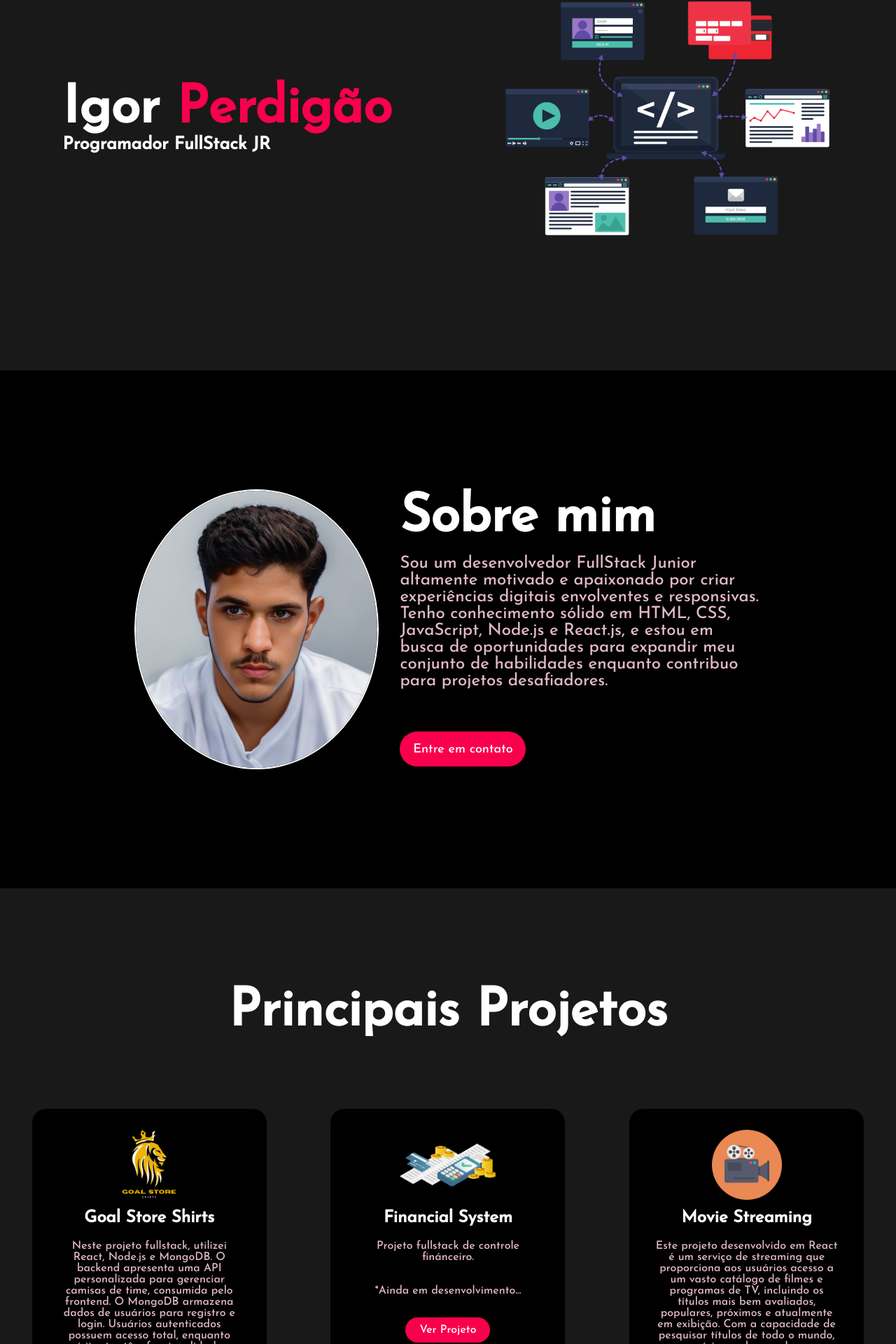
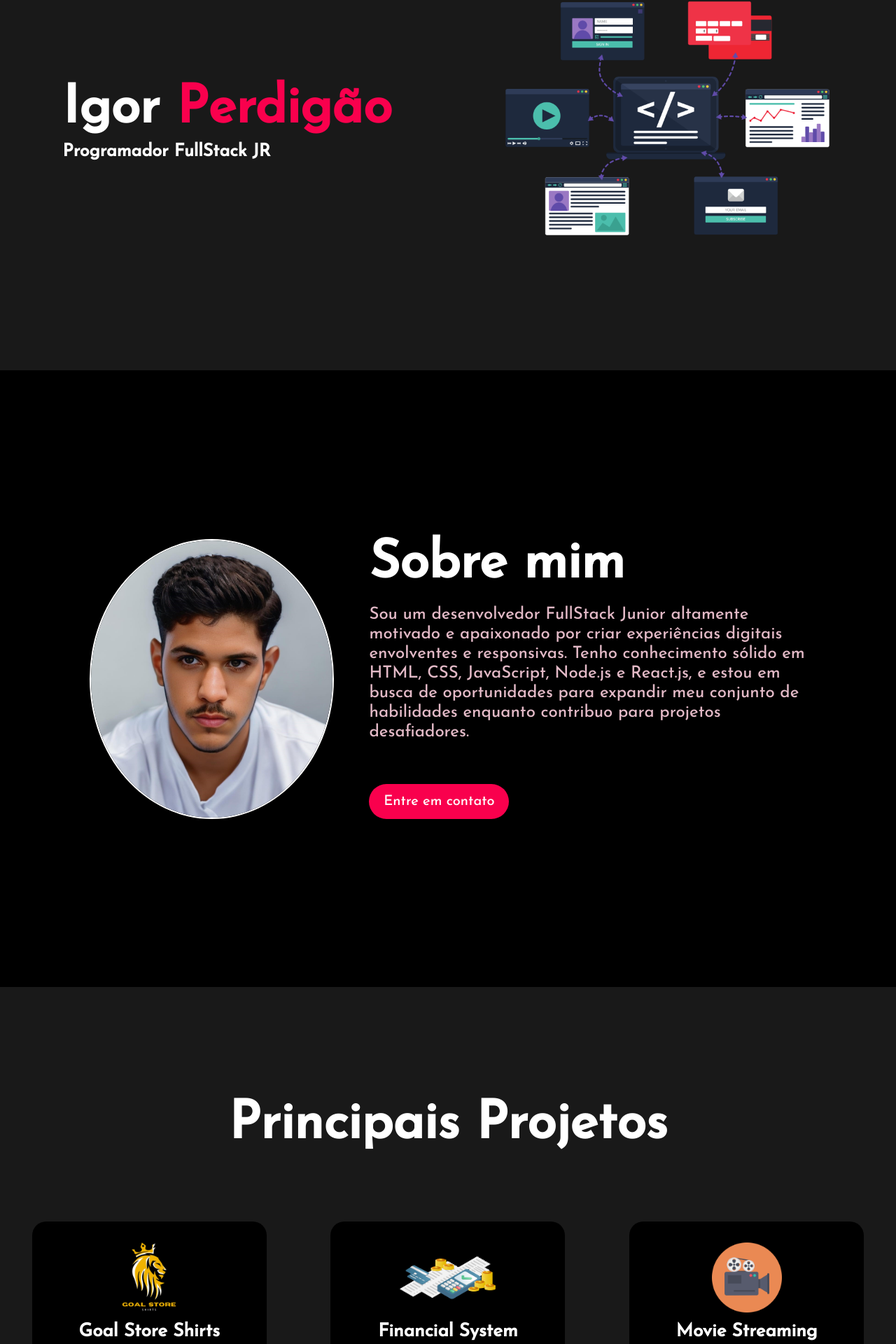
Before and after one commit to Hashtag-igor/Portfolio, a React (Vite) app: page / in a window 1280 px wide. Shown: the part 281-2201 px from the top of the page at 70% size. Built offline with nearby package versions, Linux system fonts and the light colour scheme.

Commit message:
Fiz alterações pontuais em links e no CSS do Footer. Já no HomePage eu adicionei o finalizei o CSS para dispositivos tipo Tablet

```diff
--- a/src/components/Footer.jsx
+++ b/src/components/Footer.jsx
@@ -14,7 +14,7 @@ export default function Footer() {
             <LinkedinIcon />
             <FooterLink>Linkedin</FooterLink>
           </FooterSocialLinkWrapper>
-          <FooterSocialLinkWrapper href="igor_contatos@hotmail.com">
+          <FooterSocialLinkWrapper href="https://github.com/Hashtag-igor" target='_blank' rel="noopener noreferrer">
             <GithubIcon />
             <FooterLink>Github</FooterLink>
           </FooterSocialLinkWrapper>
@@ -24,7 +24,7 @@ export default function Footer() {
             <FooterTitle>CONTATO</FooterTitle>
             <FooterInfoWrapper>
               <PhoneIcon />
-              <FooterLink>WHATSAPP (31) 99802-3935</FooterLink>
+              <FooterLink>whatsapp (31) 99802-3935</FooterLink>
             </FooterInfoWrapper>
             <FooterInfoWrapper>
               <MailIcoon />
--- a/src/pages/HomePage.jsx
+++ b/src/pages/HomePage.jsx
@@ -12,7 +12,7 @@ import Footer from "../components/Footer"
 import { HomeContainer, ProfileInfoButton, ProfileInfoContainer, ProfileInfoDescription, ProfileInfoTitle, ProfileSectionContainer,
          ProfileSectionIMG, ProjectCardContainer, ProjectCardDescription, ProjectCardIMG, ProjectCardName, ProjectCardWrapper,
          ProjectLink, ProjectSectionContainer, ProjectSectionTitle, HomeInfoContainer, HomeNameLeft, HomeNameRight, HomeProfession,
-         HomeProfileInfo, AllProjects, AllProjectsContainer } from "../styles/HomeStyles"
+         HomeProfileInfo, AllProjects, AllProjectsContainer, Background} from "../styles/HomeStyles"
 
 
 export default function HomePage() {
@@ -24,6 +24,7 @@ export default function HomePage() {
           <HomeNameLeft>Igor <HomeNameRight>Perdigão</HomeNameRight></HomeNameLeft>
           <HomeProfession>Programador FullStack JR</HomeProfession>
         </HomeProfileInfo>
+        <Background />
       </HomeInfoContainer>
       <HomeContainer>
         <ProfileSectionContainer id="sobre">
--- a/src/styles/FooterStyles.jsx
+++ b/src/styles/FooterStyles.jsx
@@ -26,24 +26,24 @@ export const FooterSocialWrapper = styled.div`
 `
 export const FooterTitle = styled.h2`
     color: #f9004d;
-    margin-bottom: 5px;
+    margin-bottom: 10px;
 `
 export const LinkedinIcon = styled(BsLinkedin)`
     color: #4040f7;
-    margin-right: 5px;
+    margin-right: 6px;
 `
 export const MailIcoon = styled(AiOutlineMail)`
     color: #f9004d;
-    margin-right: 5px;
+    margin-right: 6px;
     font-size: 20px;
 `
 export const GithubIcon = styled(BsGithub)`
     color: #fff;
-    margin-right: 5px;
+    margin-right: 6px;
 `
 export const PhoneIcon = styled(FaPhone)`
     color: #077907;
-    margin-right: 5px;
+    margin-right: 6px;
 `
 export const FooterInfoContainer = styled.div`
     display: flex;
@@ -63,5 +63,5 @@ export const RightsReservedContainer = styled.div`
     margin-top: 80px;
 `
 export const FooterName = styled.h5`
-    font-size: 18px;
+    font-size: 16px;
 `
--- a/src/styles/HomeStyles.jsx
+++ b/src/styles/HomeStyles.jsx
@@ -2,21 +2,50 @@ import styled from "styled-components";
 import { Link } from "react-router-dom"
 import background from "../assets/background.png"
 
-export const HomeContainer = styled.main``
+export const HomeContainer = styled.main`
+    background-color: #000000;
+    width: 100%;
 
+    @media screen and (max-width: 600px) {
+        font-size: 40px;
+    }
+`
 
+export const Background = styled.div`
+    height: 90vh;
+    width: 100%;
+    background-image: url(${background});
+    background-size: cover;
+    background-position: center;
+
+    @media screen and (max-width: 1024px) {
+        display: none;
+    }
+`
 export const HomeInfoContainer = styled.div`
     width: 100%;
     height: 90vh;
-    background-image: url(${background});
-    background-size: cover;
-    background-position: center;
+    display: flex;
+    flex-direction: column;
     background-color: #191919;
+
+    @media screen and (max-width: 1024px) {
+        height: 25vh;
+    }
 `
 export const HomeProfileInfo = styled.div`
     position: absolute;
     top: 50%;
     left: 7%;
+
+    @media screen and (max-width: 1024px) {
+        position: relative;
+        top: 0;
+        left: 0;
+        width: 100%;
+        text-align: center;
+        margin: 80px 0;
+    }
 `
 export const HomeNameLeft = styled.h1`
     color: white;
@@ -28,6 +57,7 @@ export const HomeNameRight = styled.span`
 export const HomeProfession = styled.h3`
     color: white;
     font-size: 25px;
+    margin-top: 10px;
 `
 
 
@@ -35,17 +65,34 @@ export const HomeProfession = styled.h3`
 export const ProfileSectionContainer = styled.section`
     display: flex;
     align-items: center;
-    padding: 170px 15%;
-    background-color: #000000;
+    /* padding: 170px 15%; */
+    width: 80%;
+    padding: 240px 0;
+    margin: auto;
+
+    @media screen and (max-width: 1024px) {
+        flex-direction: column;
+        padding: 180px 0 240px 0;
+    }
+
+    @media screen and (max-width: 600px) {
+        width: 100%;
+    }
 `
 export const ProfileSectionIMG = styled.img`
     height: 400px;
     border-radius: 100%;
     /* border: 2px solid #f9004d; */
     border: 2px solid white;
-    margin-right: 30px;
+    margin-right: 50px;
+
+    @media screen and (max-width: 1024px) {
+        height: 450px;
+        margin: 0 auto 60px auto;
+    }
 `
 export const ProfileInfoContainer = styled.div`
+
 `
 export const ProfileInfoTitle = styled.h2`
     color: white;
@@ -54,15 +101,16 @@ export const ProfileInfoTitle = styled.h2`
 export const ProfileInfoDescription = styled.p`
     color: #e2b9c6;
     font-size: 24px;
-    margin-top: 15px;
+    margin-top: 20px;
     margin-bottom: 60px;
+    line-height: 28px;
 `
 export const ProfileInfoButton = styled.button`
     color: white;
     background: #f9004d;
     height: 50px;
-    width: 180px;
-    font-size: 18px;
+    width: 200px;
+    font-size: 20px;
     border: none;
     border-radius: 26px;
     cursor: pointer;
@@ -78,17 +126,33 @@ export const ProfileInfoButton = styled.button`
 //PROJECT SECTION
 export const ProjectSectionContainer = styled.section`
     background-color: #191919;
-    padding: 140px 0;
+    padding: 160px 0;
 `
 export const ProjectSectionTitle = styled.h2`
     color: white;
     font-size: 75px;
     text-align: center;
+
+    @media screen and (max-width: 700px) {
+        font-size: 60px;
+    }
+
+    @media screen and (max-width: 600px) {
+        font-size: 50px;
+    }
+    @media screen and (max-width: 600px) {
+        font-size: 40px;
+    }
 `
 export const ProjectCardContainer = styled.div`
     display: flex;
     justify-content: space-around;
     margin-top: 100px;
+
+    @media screen and (max-width: 1024px) {
+        flex-direction: column;
+        width: 100%;
+    }
 `
 export const ProjectCardWrapper = styled.div`
     background-color: #000000;
@@ -97,19 +161,37 @@ export const ProjectCardWrapper = styled.div`
     border-radius: 20px;
     padding: 20px 35px;
     text-align: center;
+
+    @media screen and (max-width: 1024px) {
+        width: 90%;
+        margin: 15px auto;
+        height: 520px;
+    }
 `
 export const ProjectCardIMG = styled.img`
     height: 100px;
     margin: 10px 0;
+
+    @media screen and (max-width: 1024px) {
+        height: 120px;
+        width: 160px;
+        margin: 15px 0;
+    }
 `
 export const ProjectCardName = styled.h5`
     color: white;
-    font-size: 24px;
+    font-size: 26px;
 `
 export const ProjectCardDescription = styled.p`
     color: #e2b9c6;
-    margin-top: 20px;
+    margin-top: 30px;
     margin-bottom: 40px;
+
+    @media screen and (max-width: 1024px) {
+        line-height: 25px;
+        text-align: justify;
+        font-size: 18px;
+    }
 `
 export const ProjectLink = styled(Link)`
     background-color: #f9004d;
@@ -124,9 +206,25 @@ export const ProjectLink = styled(Link)`
         background-color: transparent;
         border: 2px solid #f9004d;
     }
+
+    @media screen and (max-width: 1024px) {
+        padding: 15px 40px;
+        font-size: 18px;
+    }
 `
 export const AllProjects = styled(Link)`
     color: white;
+    cursor: pointer;
+    transition: 0.5s;
+
+    &:hover {
+        background-color: transparent;
+        color: #f9004d;
+    }
+
+    @media screen and (max-width: 1024px) {
+        font-size: 18px;
+    }
 `
 export const AllProjectsContainer = styled.div`
     text-align: center;
```
